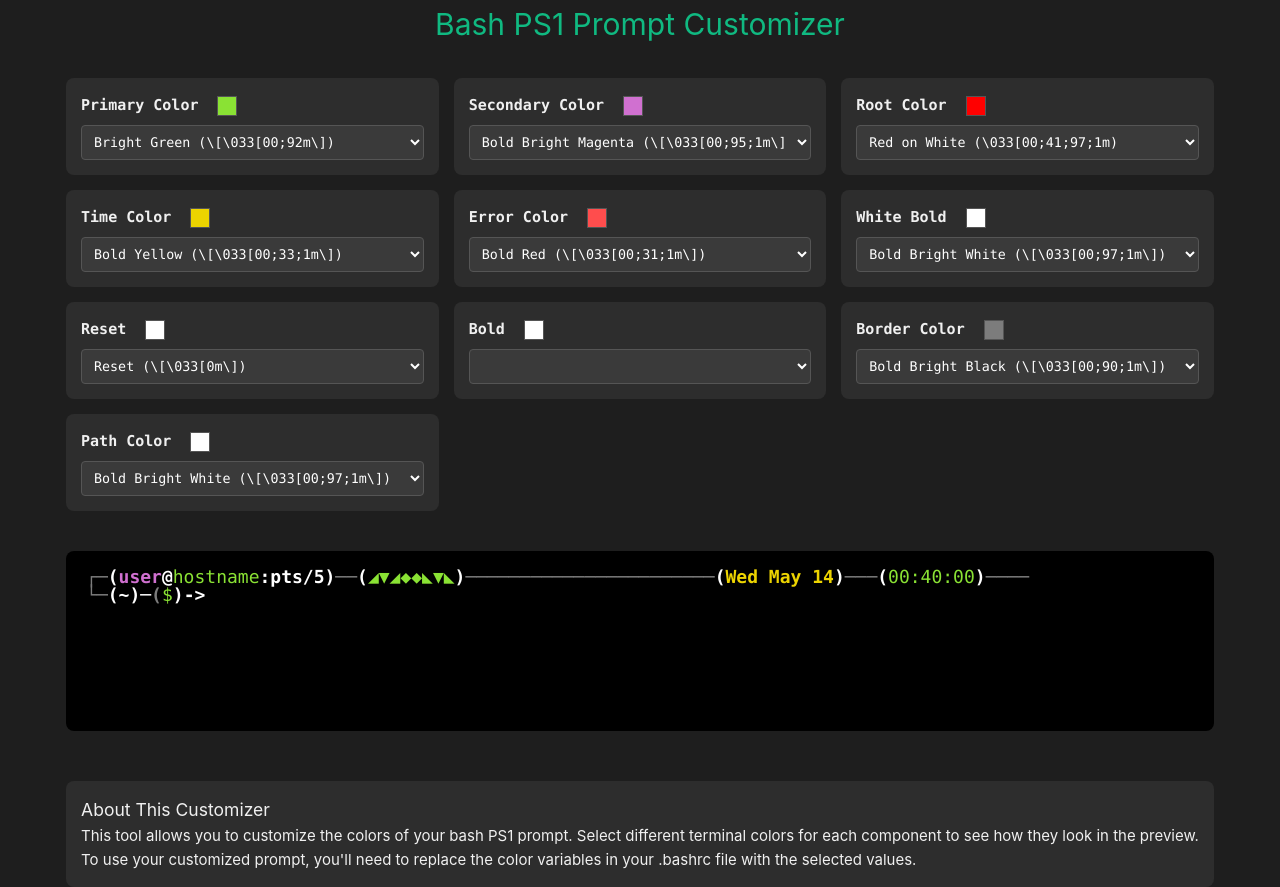
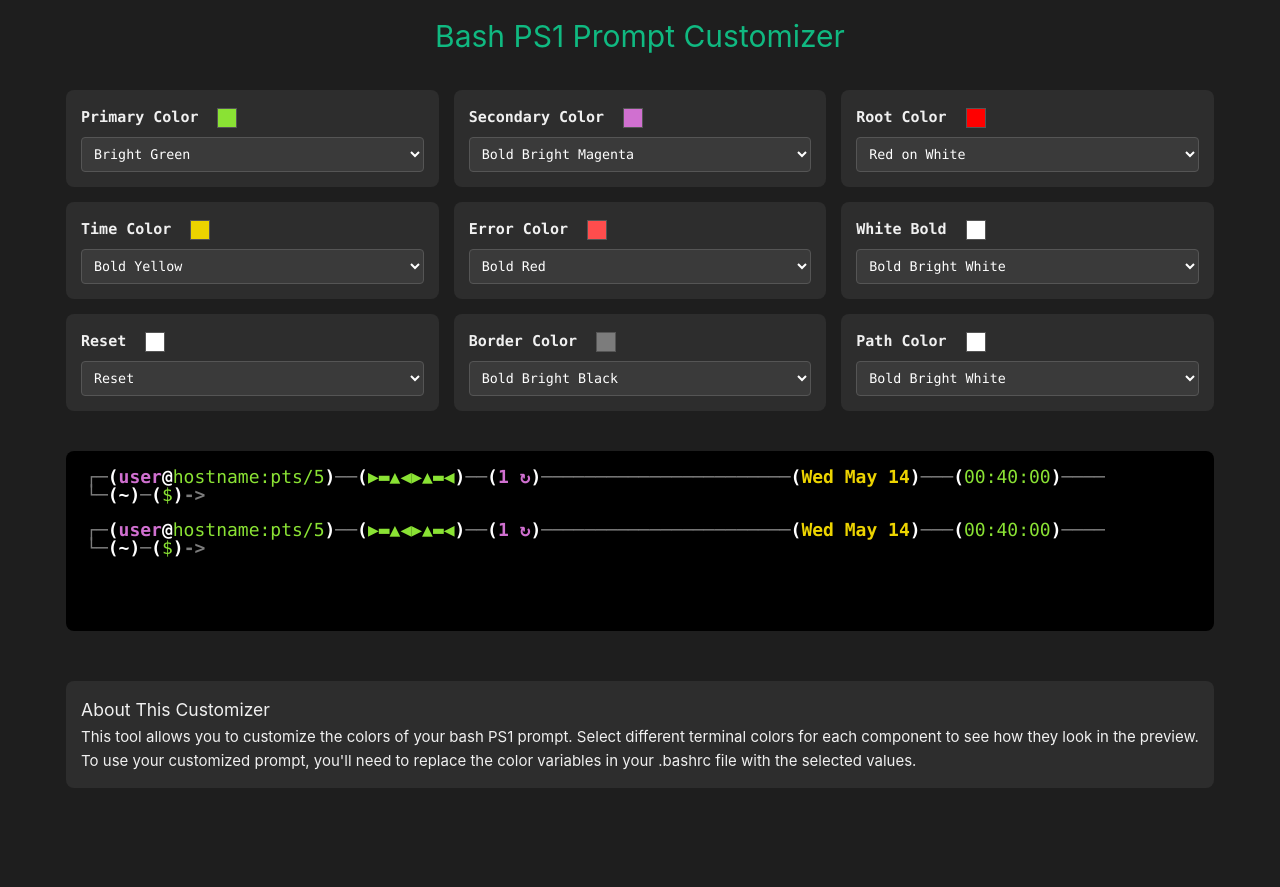
Before and after one commit to czoczo/BetterBash, a Vue app in the folder webpage/BetterBash/: page / in a window 1280 px wide. After the commit the page ends 800 px from the top, so only its background shows below. Built offline with nearby package versions, Linux system fonts and the light colour scheme.

Commit message:
wip on preview

```diff
--- a/webpage/BetterBash/src/App.vue
+++ b/webpage/BetterBash/src/App.vue
@@ -22,8 +22,7 @@
               :key="name"
               :value="color.code"
             >
-              {{ name }} ({{ color.code }})
-            </option>
+              {{ name }} </option>
           </select>
         </div>
       </div>
@@ -35,12 +34,17 @@
             :class="getColorClass(colors.SECONDARY_COLOR)"
             >user</span
           ><span :class="getColorClass(colors.WHITEB)">@</span
-          ><span :class="getColorClass(colors.PRIMARY_COLOR)">hostname</span
-          ><span :class="getColorClass(colors.WHITEB)">:pts/5)</span
+          ><span :class="getColorClass(colors.PRIMARY_COLOR)">hostname:pts/5</span
+          ><span :class="getColorClass(colors.WHITEB)">)</span
           ><span :class="getColorClass(colors.BORDCOL)">──</span
           ><span :class="getColorClass(colors.WHITEB)">(</span><span
             :class="getColorClass(colors.PRIMARY_COLOR)"
-            >◢▼◢◆◆◣▼◣</span
+            >▶▬▲◀▶▲▬◀</span
+          ><span :class="getColorClass(colors.WHITEB)">)</span
+          ><span :class="getColorClass(colors.BORDCOL)">──</span
+          ><span :class="getColorClass(colors.WHITEB)">(</span><span
+            :class="getColorClass(colors.SECONDARY_COLOR)"
+            >1 ↻</span
           ><span :class="getColorClass(colors.WHITEB)">)</span
           ><span :class="getColorClass(colors.BORDCOL)"
             >───────────────────────</span
@@ -59,13 +63,63 @@
           <span :class="getColorClass(colors.BORDCOL)">└─</span
           ><span :class="getColorClass(colors.WHITEB)">(</span><span
             :class="getColorClass(colors.PATH_COLOR)"
-            >~</span
-          ><span :class="getColorClass(colors.WHITEB)">)─</span
-          ><span :class="getColorClass(colors.BORDCOL)">(</span><span
+            >~)</span
+          ><span :class="getColorClass(colors.BORDCOL)">─</span
+          ><span :class="getColorClass(colors.WHITEB)">(</span><span
             :class="getColorClass(colors.PRIMARY_COLOR)"
             >$</span
-          ><span :class="getColorClass(colors.WHITEB)">)-></span>
+          ><span :class="getColorClass(colors.WHITEB)">)</span
+          ><span :class="getColorClass(colors.BORDCOL)">-&gt;</span>
         </div>
+
+        <div class="ps1-line">&nbsp;</div>
+
+        <div class="ps1-line">
+          <span :class="getColorClass(colors.BORDCOL)">┌─</span
+          ><span :class="getColorClass(colors.WHITEB)">(</span><span
+            :class="getColorClass(colors.SECONDARY_COLOR)"
+            >user</span
+          ><span :class="getColorClass(colors.WHITEB)">@</span
+          ><span :class="getColorClass(colors.PRIMARY_COLOR)">hostname:pts/5</span
+          ><span :class="getColorClass(colors.WHITEB)">)</span
+          ><span :class="getColorClass(colors.BORDCOL)">──</span
+          ><span :class="getColorClass(colors.WHITEB)">(</span><span
+            :class="getColorClass(colors.PRIMARY_COLOR)"
+            >▶▬▲◀▶▲▬◀</span
+          ><span :class="getColorClass(colors.WHITEB)">)</span
+          ><span :class="getColorClass(colors.BORDCOL)">──</span
+          ><span :class="getColorClass(colors.WHITEB)">(</span><span
+            :class="getColorClass(colors.SECONDARY_COLOR)"
+            >1 ↻</span
+          ><span :class="getColorClass(colors.WHITEB)">)</span
+          ><span :class="getColorClass(colors.BORDCOL)"
+            >───────────────────────</span
+          ><span :class="getColorClass(colors.WHITEB)">(</span><span
+            :class="getColorClass(colors.TIME_COLOR)"
+            >Wed May 14</span
+          ><span :class="getColorClass(colors.WHITEB)">)</span
+          ><span :class="getColorClass(colors.BORDCOL)">───</span
+          ><span :class="getColorClass(colors.WHITEB)">(</span><span
+            :class="getColorClass(colors.PRIMARY_COLOR)"
+            >00:40:00</span
+          ><span :class="getColorClass(colors.WHITEB)">)</span
+          ><span :class="getColorClass(colors.BORDCOL)">────</span>
+        </div>
+
+
+        <div class="ps1-line">
+          <span :class="getColorClass(colors.BORDCOL)">└─</span
+          ><span :class="getColorClass(colors.WHITEB)">(</span><span
+            :class="getColorClass(colors.PATH_COLOR)"
+            >~)</span
+          ><span :class="getColorClass(colors.BORDCOL)">─</span
+          ><span :class="getColorClass(colors.WHITEB)">(</span><span
+            :class="getColorClass(colors.PRIMARY_COLOR)"
+            >$</span
+          ><span :class="getColorClass(colors.WHITEB)">)</span
+          ><span :class="getColorClass(colors.BORDCOL)">-&gt;</span>
+        </div>
+
       </div>
 
       <div class="info-section">
@@ -128,7 +182,6 @@ const colorLabels = {
   ERR_COLOR: 'Error Color',
   WHITEB: 'White Bold',
   RST: 'Reset',
-  BOLD: 'Bold',
   BORDCOL: 'Border Color',
   PATH_COLOR: 'Path Color',
 };
@@ -142,7 +195,6 @@ const colors = ref({
   ERR_COLOR: '\\[\\033[00;31;1m\\]',
   WHITEB: '\\[\\033[00;97;1m\\]',
   RST: '\\[\\033[0m\\]',
-  BOLD: '\\[\\033[1m\\]',
   BORDCOL: '\\[\\033[00;90;1m\\]',
   PATH_COLOR: '\\[\\033[00;97;1m\\]',
 });
@@ -213,7 +265,7 @@ h1 {
   background-color: #2d2d2d;
   padding: 15px;
   border-radius: 8px;
-  font-family: Consolas, Monaco, 'Lucida Console', monospace; /* Apply terminal font */
+  font-family: Consolas, Monaco, 'Lucida Console', monospace;
 }
 label {
   margin-bottom: 8px;
@@ -225,14 +277,14 @@ select {
   color: #fff;
   border: 1px solid #555;
   border-radius: 4px;
-  font-family: Consolas, Monaco, 'Lucida Console', monospace; /* Apply terminal font */
+  font-family: Consolas, Monaco, 'Lucida Console', monospace;
 }
 .terminal {
   background-color: #000;
   padding: 20px;
   border-radius: 8px;
   min-height: 180px;
-  font-family: Consolas, Monaco, 'Lucida Console', monospace; /* Apply terminal font */
+  font-family: Consolas, Monaco, 'Lucida Console', monospace;
   overflow-x: auto;
   margin-top: 20px;
   white-space: pre-wrap;
@@ -351,10 +403,6 @@ select {
 }
 .text-red-on-white {
   color: #ffffff;
-  background-color: #cc0000;
-  font-weight: bold;
-}
-.text-reset {
-  color: inherit;
+  background-color: #cc0;
 }
 </style>
```
